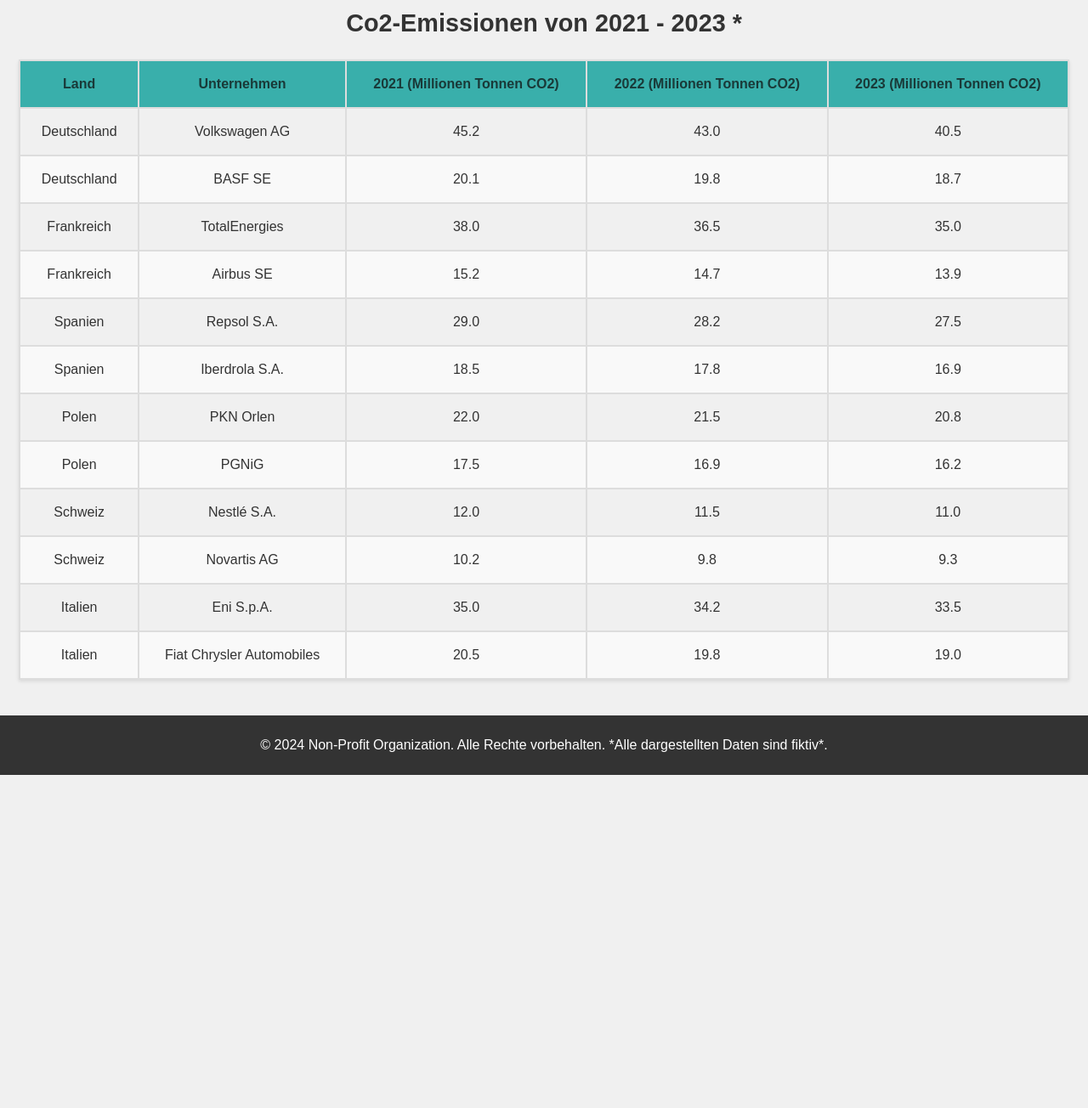
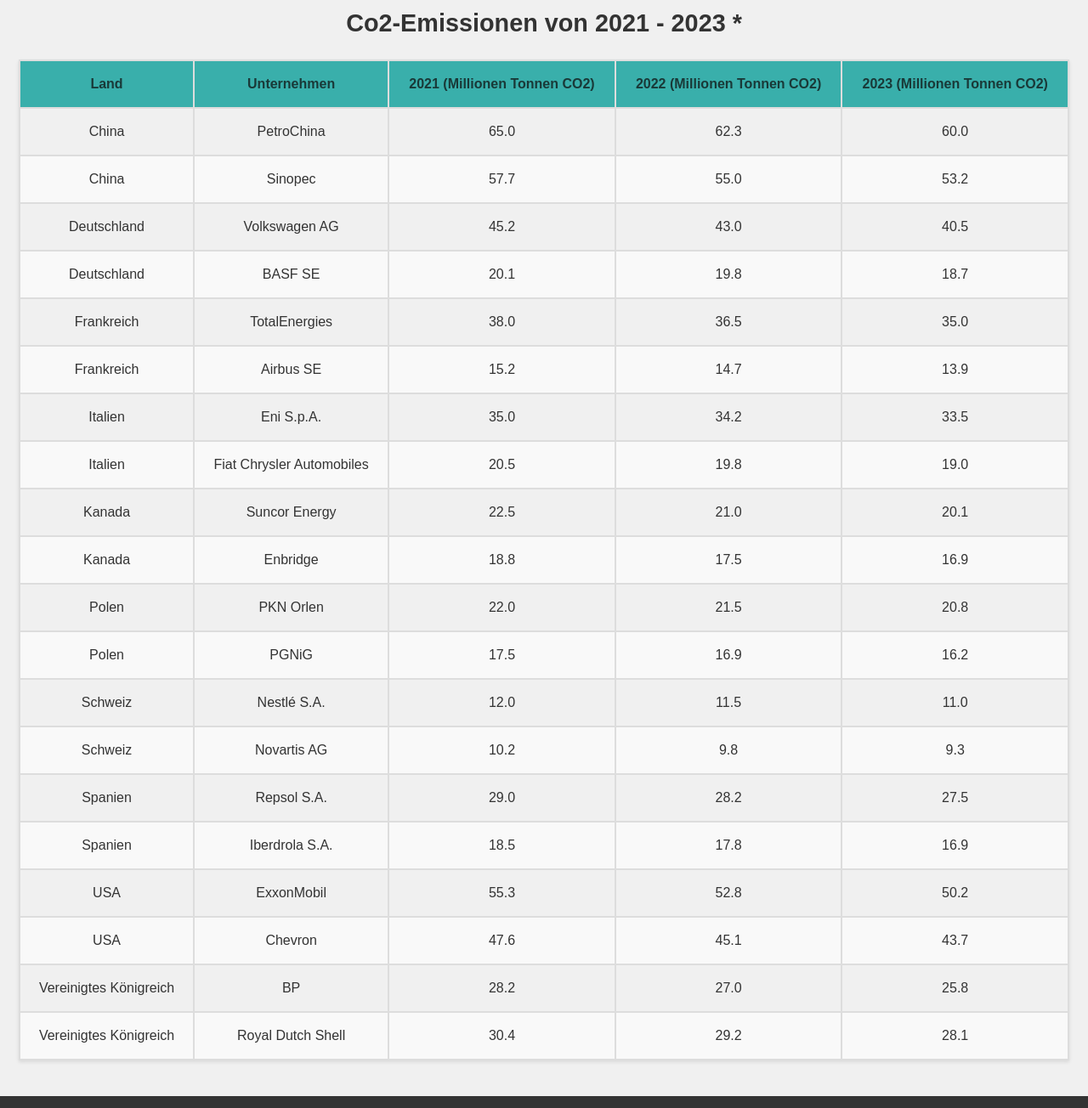
Before and after one commit to Yadion/Webseite, a plain HTML site: page public/index.html in a window 1280 px wide. Shown: the part 136-1440 px from the top of the page at 85% size. Before the commit the page ends 1048 px from the top, so only its background shows below. Drawn offline with Linux system fonts and the light colour scheme.

Commit message:
Mehr Tabellen Inhalt, deafault A-Z

```diff
--- a/public/index.html
+++ b/public/index.html
@@ -34,6 +34,20 @@
             </thead>
             <tbody>
                 <tr>
+                    <td>China</td>
+                    <td>PetroChina</td>
+                    <td>65.0</td>
+                    <td>62.3</td>
+                    <td>60.0</td>
+                </tr>
+                <tr>
+                    <td>China</td>
+                    <td>Sinopec</td>
+                    <td>57.7</td>
+                    <td>55.0</td>
+                    <td>53.2</td>
+                </tr>
+                <tr>
                     <td>Deutschland</td>
                     <td>Volkswagen AG</td>
                     <td>45.2</td>
@@ -62,17 +76,31 @@
                     <td>13.9</td>
                 </tr>
                 <tr>
-                    <td>Spanien</td>
-                    <td>Repsol S.A.</td>
-                    <td>29.0</td>
-                    <td>28.2</td>
-                    <td>27.5</td>
+                    <td>Italien</td>
+                    <td>Eni S.p.A.</td>
+                    <td>35.0</td>
+                    <td>34.2</td>
+                    <td>33.5</td>
                 </tr>
                 <tr>
-                    <td>Spanien</td>
-                    <td>Iberdrola S.A.</td>
-                    <td>18.5</td>
-                    <td>17.8</td>
+                    <td>Italien</td>
+                    <td>Fiat Chrysler Automobiles</td>
+                    <td>20.5</td>
+                    <td>19.8</td>
+                    <td>19.0</td>
+                </tr>
+                <tr>
+                    <td>Kanada</td>
+                    <td>Suncor Energy</td>
+                    <td>22.5</td>
+                    <td>21.0</td>
+                    <td>20.1</td>
+                </tr>
+                <tr>
+                    <td>Kanada</td>
+                    <td>Enbridge</td>
+                    <td>18.8</td>
+                    <td>17.5</td>
                     <td>16.9</td>
                 </tr>
                 <tr>
@@ -104,20 +132,49 @@
                     <td>9.3</td>
                 </tr>
                 <tr>
-                    <td>Italien</td>
-                    <td>Eni S.p.A.</td>
-                    <td>35.0</td>
-                    <td>34.2</td>
-                    <td>33.5</td>
+                    <td>Spanien</td>
+                    <td>Repsol S.A.</td>
+                    <td>29.0</td>
+                    <td>28.2</td>
+                    <td>27.5</td>
                 </tr>
                 <tr>
-                    <td>Italien</td>
-                    <td>Fiat Chrysler Automobiles</td>
-                    <td>20.5</td>
-                    <td>19.8</td>
-                    <td>19.0</td>
+                    <td>Spanien</td>
+                    <td>Iberdrola S.A.</td>
+                    <td>18.5</td>
+                    <td>17.8</td>
+                    <td>16.9</td>
+                </tr>
+                <tr>
+                    <td>USA</td>
+                    <td>ExxonMobil</td>
+                    <td>55.3</td>
+                    <td>52.8</td>
+                    <td>50.2</td>
+                </tr>
+                <tr>
+                    <td>USA</td>
+                    <td>Chevron</td>
+                    <td>47.6</td>
+                    <td>45.1</td>
+                    <td>43.7</td>
+                </tr>
+                <tr>
+                    <td>Vereinigtes Königreich</td>
+                    <td>BP</td>
+                    <td>28.2</td>
+                    <td>27.0</td>
+                    <td>25.8</td>
+                </tr>
+                <tr>
+                    <td>Vereinigtes Königreich</td>
+                    <td>Royal Dutch Shell</td>
+                    <td>30.4</td>
+                    <td>29.2</td>
+                    <td>28.1</td>
                 </tr>
             </tbody>
+
         </table>
     </div>
 
```
